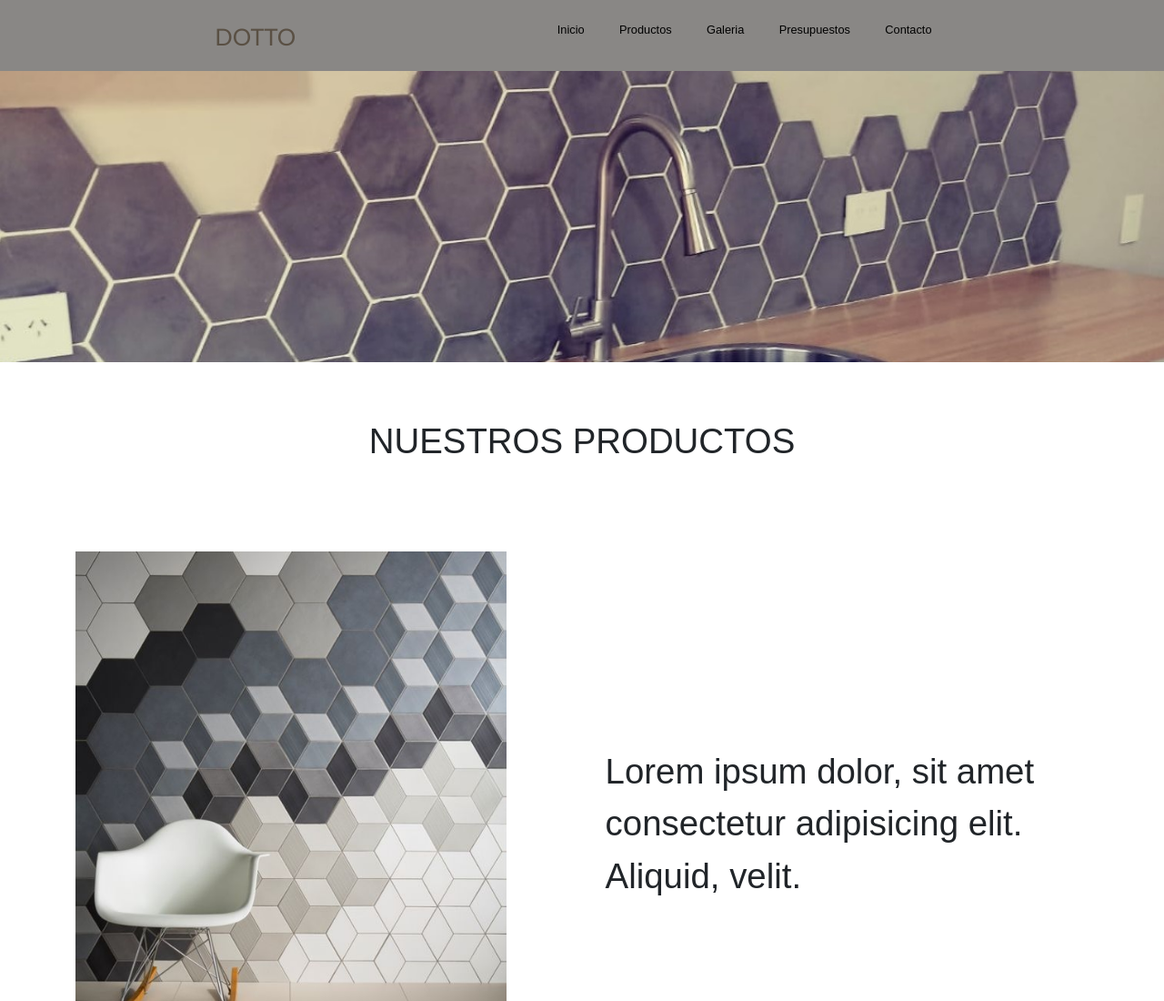
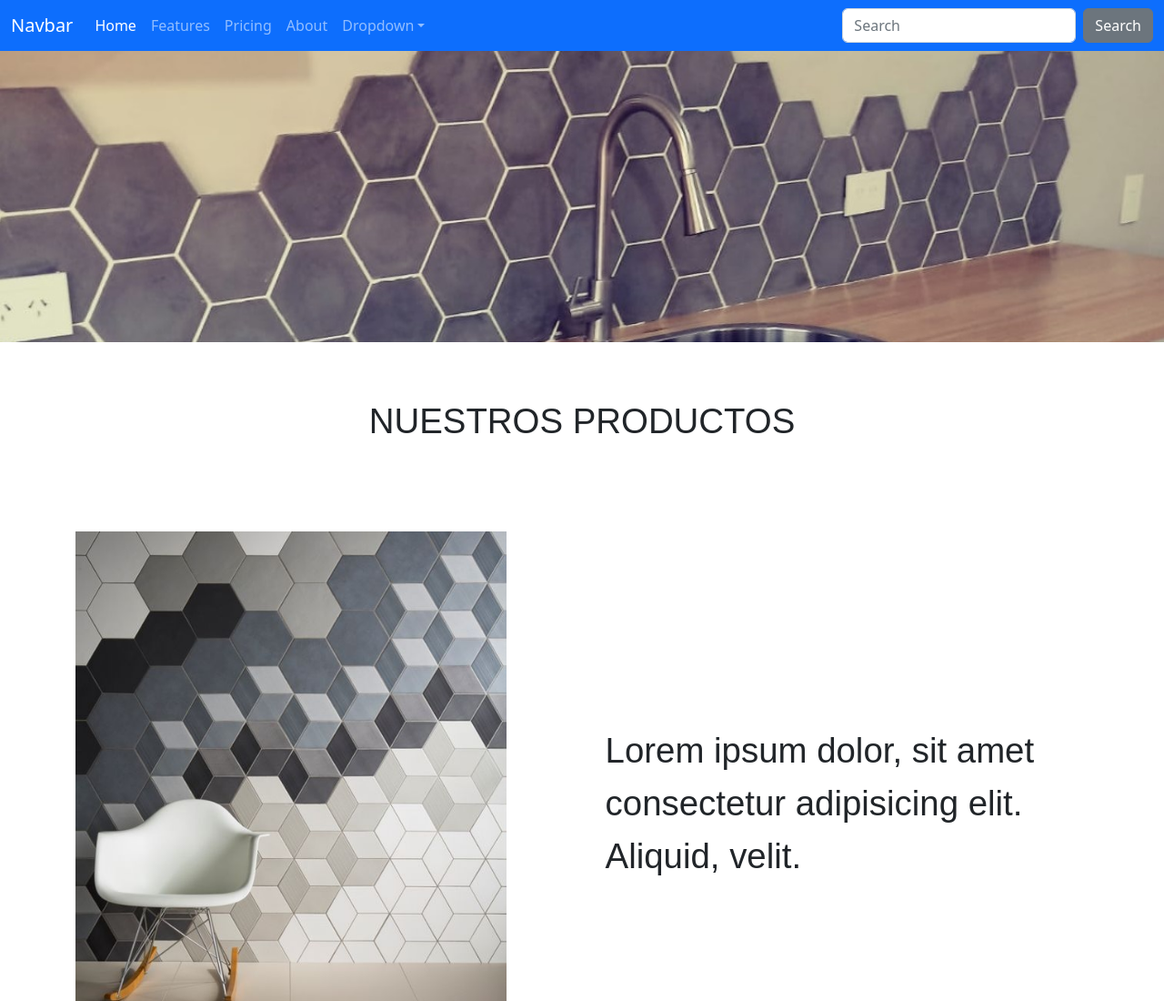
Before and after one commit to nahueldotto/dotto-revestimientos, a plain HTML site: page index.html in a window 1280 px wide. Shown: the top 1100 px of the page at 91% size. Drawn offline with nearby package versions, Linux system fonts and the light colour scheme.

Commit message:
agregue nav de boobstrap

```diff
--- a/index.html
+++ b/index.html
@@ -5,8 +5,6 @@
     <meta charset="UTF-8">
     <meta http-equiv="X-UA-Compatible" content="IE=edge">
     <meta name="viewport" content="width=device-width, initial-scale=1.0">
-    <!-- style -->
-    <link rel="stylesheet" href="./css/style.css">
     <!-- iconos -->
     <script src="https://kit.fontawesome.com/d42a9273ac.js" crossorigin="anonymous"></script>
     <!-- fuentes -->
@@ -14,32 +12,56 @@
     <link rel="preconnect" href="https://fonts.gstatic.com" crossorigin>
     <link href="https://fonts.googleapis.com/css2?family=Courgette&display=swap" rel="stylesheet">
     <!-- boobstrap -->
-    <link href="https://cdn.jsdelivr.net/npm/bootstrap@5.2.0-beta1/dist/css/bootstrap.min.css" rel="stylesheet" integrity="sha384-0evHe/X+R7YkIZDRvuzKMRqM+OrBnVFBL6DOitfPri4tjfHxaWutUpFmBp4vmVor" crossorigin="anonymous">
+    <link href="https://cdn.jsdelivr.net/npm/bootstrap@5.2.0-beta1/dist/css/bootstrap.min.css" rel="stylesheet"
+        integrity="sha384-0evHe/X+R7YkIZDRvuzKMRqM+OrBnVFBL6DOitfPri4tjfHxaWutUpFmBp4vmVor" crossorigin="anonymous">
+    <!-- style -->
+    <link rel="stylesheet" href="./css/style.css">
 
     <title>DOTTO</title>
 </head>
 
 <body>
     <header>
-        <nav class="nav">
-            <h1><a href="./index.html">DOTTO</a></h1>
-            <ul>
-                <li>
-                    <a href="./index.html">Inicio</a>
+        <nav class="navbar navbar-expand-lg navbar-dark bg-primary">
+            <div class="container-fluid">
+              <a class="navbar-brand" href="#">Navbar</a>
+              <button class="navbar-toggler" type="button" data-bs-toggle="collapse" data-bs-target="#navbarColor01" aria-controls="navbarColor01" aria-expanded="false" aria-label="Toggle navigation">
+                <span class="navbar-toggler-icon"></span>
+              </button>
+
+              <div class="collapse navbar-collapse" id="navbarColor01">
+                <ul class="navbar-nav me-auto">
+                  <li class="nav-item">
+                    <a class="nav-link active" href="#">Home
+                      <span class="visually-hidden">(current)</span>
+                    </a>
                   </li>
-                <li>
-                    <a href="./productos.html">Productos</a>
+                  <li class="nav-item">
+                    <a class="nav-link" href="#">Features</a>
                   </li>
-                <li>
-                    <a href="./galeria.html">Galeria</a>
+                  <li class="nav-item">
+                    <a class="nav-link" href="#">Pricing</a>
                   </li>
-                <li>
-                    <a href="./presupuestos.html">Presupuestos</a>
+                  <li class="nav-item">
+                    <a class="nav-link" href="#">About</a>
                   </li>
-                <li>
-                    <a href="./contacto.html">Contacto</a>
+                  <li class="nav-item dropdown">
+                    <a class="nav-link dropdown-toggle" data-bs-toggle="dropdown" href="#" role="button" aria-haspopup="true" aria-expanded="false">Dropdown</a>
+                    <div class="dropdown-menu">
+                      <a class="dropdown-item" href="#">Action</a>
+                      <a class="dropdown-item" href="#">Another action</a>
+                      <a class="dropdown-item" href="#">Something else here</a>
+                      <div class="dropdown-divider"></div>
+                      <a class="dropdown-item" href="#">Separated link</a>
+                    </div>
                   </li>
                 </ul>
+                <form class="d-flex">
+                  <input class="form-control me-sm-2" type="text" placeholder="Search">
+                  <button class="btn btn-secondary my-2 my-sm-0" type="submit">Search</button>
+                </form>
+              </div>
+            </div>
           </nav>
     </header>
     <main>
@@ -77,7 +99,10 @@
             </li>
         </ul>
     </footer>
-    <script src="https://cdn.jsdelivr.net/npm/bootstrap@5.2.0-beta1/dist/js/bootstrap.bundle.min.js" integrity="sha384-pprn3073KE6tl6bjs2QrFaJGz5/SUsLqktiwsUTF55Jfv3qYSDhgCecCxMW52nD2" crossorigin="anonymous"></script>
+    <script src="https://cdn.jsdelivr.net/npm/bootstrap@5.2.0-beta1/dist/js/bootstrap.bundle.min.js"
+        integrity="sha384-pprn3073KE6tl6bjs2QrFaJGz5/SUsLqktiwsUTF55Jfv3qYSDhgCecCxMW52nD2"
+        crossorigin="anonymous"></script>
+
 </body>
 
 </html>
```
Lines whose indentation alone changed are shown as unchanged.
